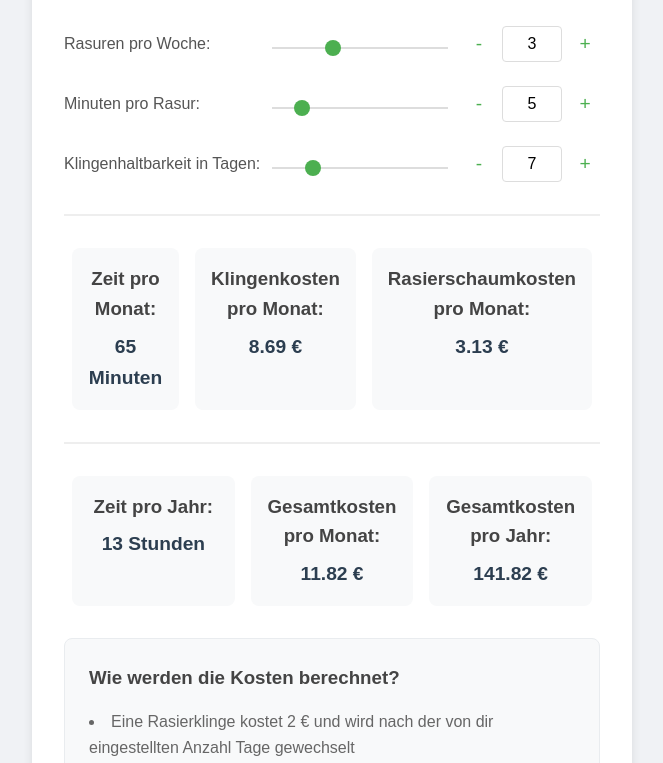
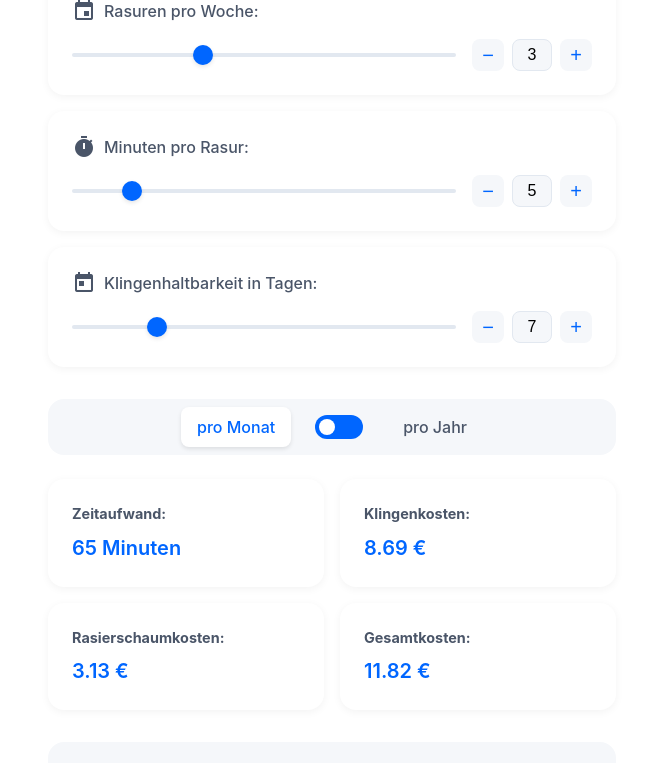
Before and after one commit to wmittermair/rasierkosten-rechner, a plain HTML site: page index.html in a window 1280 px wide. Shown: the part 121-884 px from the top of the page, without its empty margins (308-971 px from the left). Drawn offline with Linux system fonts and the light colour scheme.

Commit message:
style anpassung

```diff
--- a/index.html
+++ b/index.html
@@ -5,67 +5,105 @@
     <meta name="viewport" content="width=device-width, initial-scale=1.0">
     <title>Rasierkosten-Rechner</title>
     <link rel="stylesheet" href="styles.css">
+    <!-- Material Icons hinzufügen -->
+    <link href="https://fonts.googleapis.com/icon?family=Material+Icons" rel="stylesheet">
 </head>
 <body>
     <div class="container">
-        <h1>Rasierkosten-Rechner</h1>
+        <h1><span class="material-icons">calculate</span> Rasierkosten-Rechner</h1>
 
+        <div class="input-card">
             <div class="input-group">
-            <label for="rasurProWoche">Rasuren pro Woche:</label>
+                <label for="rasurProWoche">
+                    <span class="material-icons">event</span>
+                    Rasuren pro Woche:
+                </label>
                 <div class="slider-container">
                     <input type="range" id="rasurProWocheSlider" min="1" max="7" value="3" class="slider">
-            </div>
-            <button class="button-control decrease" data-input="rasurProWoche">-</button>
+                    <div class="number-control">
+                        <button class="button-control decrease" data-input="rasurProWoche">−</button>
                         <input type="number" id="rasurProWocheInput" value="3" min="1" max="7">
                         <button class="button-control increase" data-input="rasurProWoche">+</button>
                     </div>
+                </div>
+            </div>
 
             <div class="input-group">
-            <label for="minutenProRasur">Minuten pro Rasur:</label>
+                <label for="minutenProRasur">
+                    <span class="material-icons">timer</span>
+                    Minuten pro Rasur:
+                </label>
                 <div class="slider-container">
                     <input type="range" id="minutenProRasurSlider" min="1" max="30" value="5" class="slider">
-            </div>
-            <button class="button-control decrease" data-input="minutenProRasur">-</button>
+                    <div class="number-control">
+                        <button class="button-control decrease" data-input="minutenProRasur">−</button>
                         <input type="number" id="minutenProRasurInput" value="5" min="1" max="30">
                         <button class="button-control increase" data-input="minutenProRasur">+</button>
                     </div>
+                </div>
+            </div>
 
             <div class="input-group">
-            <label for="klingenHaltbarkeit">Klingenhaltbarkeit in Tagen:</label>
+                <label for="klingenHaltbarkeit">
+                    <span class="material-icons">today</span>
+                    Klingenhaltbarkeit in Tagen:
+                </label>
                 <div class="slider-container">
                     <input type="range" id="klingenHaltbarkeitSlider" min="1" max="30" value="7" class="slider">
-            </div>
-            <button class="button-control decrease" data-input="klingenHaltbarkeit">-</button>
+                    <div class="number-control">
+                        <button class="button-control decrease" data-input="klingenHaltbarkeit">−</button>
                         <input type="number" id="klingenHaltbarkeitInput" value="7" min="1" max="30">
                         <button class="button-control increase" data-input="klingenHaltbarkeit">+</button>
                     </div>
+                </div>
+            </div>
+        </div>
 
-        <div class="results">
+        <!-- Toggle Switch -->
+        <div class="toggle-container">
+            <span class="toggle-label" data-timeframe="monthly">pro Monat</span>
+            <label class="switch">
+                <input type="checkbox" id="timeframeToggle">
+                <span class="slider round"></span>
+            </label>
+            <span class="toggle-label" data-timeframe="yearly">pro Jahr</span>
+        </div>
+
+        <!-- Ergebnisse Container -->
+        <div id="monthlyResults" class="results">
             <div class="result-box">
-                <h3>Zeit pro Monat:</h3>
+                <h3>Zeitaufwand:</h3>
                 <p id="zeitProMonat">0 Minuten</p>
             </div>
             <div class="result-box">
-                <h3>Klingenkosten pro Monat:</h3>
+                <h3>Klingenkosten:</h3>
                 <p id="kostenProMonat">0 €</p>
             </div>
             <div class="result-box">
-                <h3>Rasierschaumkosten pro Monat:</h3>
+                <h3>Rasierschaumkosten:</h3>
                 <p id="schaumKostenProMonat">0 €</p>
+            </div>
+            <div class="result-box">
+                <h3>Gesamtkosten:</h3>
+                <p id="gesamtKostenProMonat">0 €</p>
             </div>
         </div>
 
-        <div class="results">
+        <div id="yearlyResults" class="results hidden">
             <div class="result-box">
-                <h3>Zeit pro Jahr:</h3>
+                <h3>Zeitaufwand:</h3>
                 <p id="zeitProJahr">0 Stunden</p>
             </div>
             <div class="result-box">
-                <h3>Gesamtkosten pro Monat:</h3>
-                <p id="gesamtKostenProMonat">0 €</p>
+                <h3>Klingenkosten:</h3>
+                <p id="kostenProJahr">0 €</p>
             </div>
             <div class="result-box">
-                <h3>Gesamtkosten pro Jahr:</h3>
+                <h3>Rasierschaumkosten:</h3>
+                <p id="schaumKostenProJahr">0 €</p>
+            </div>
+            <div class="result-box">
+                <h3>Gesamtkosten:</h3>
                 <p id="gesamtKostenProJahr">0 €</p>
             </div>
         </div>
--- a/script.js
+++ b/script.js
@@ -6,6 +6,15 @@ document.addEventListener('DOMContentLoaded', function() {
     const minutenProRasurInput = document.getElementById('minutenProRasurInput');
     const klingenHaltbarkeitSlider = document.getElementById('klingenHaltbarkeitSlider');
     const klingenHaltbarkeitInput = document.getElementById('klingenHaltbarkeitInput');
+    const timeframeToggle = document.getElementById('timeframeToggle');
+    const monthlyResults = document.getElementById('monthlyResults');
+    const yearlyResults = document.getElementById('yearlyResults');
+
+    const monthlyLabel = document.querySelector('.toggle-label[data-timeframe="monthly"]');
+    const yearlyLabel = document.querySelector('.toggle-label[data-timeframe="yearly"]');
+
+    // Initial state
+    monthlyLabel.classList.add('active');
 
     // Event Listener für Synchronisation zwischen Slider und Textfeld
     function syncInputs(slider, input) {
@@ -98,6 +107,44 @@ document.addEventListener('DOMContentLoaded', function() {
         }, { passive: false }); // passive: false erlaubt preventDefault()
     });
 
+    // Funktion zum Aktualisieren der Labels
+    function updateLabels(isYearly) {
+        if (isYearly) {
+            yearlyLabel.classList.add('active');
+            monthlyLabel.classList.remove('active');
+        } else {
+            monthlyLabel.classList.add('active');
+            yearlyLabel.classList.remove('active');
+        }
+    }
+
+    // Event Listener für Labels
+    monthlyLabel.addEventListener('click', function() {
+        timeframeToggle.checked = false;
+        updateLabels(false);
+        monthlyResults.classList.remove('hidden');
+        yearlyResults.classList.add('hidden');
+    });
+
+    yearlyLabel.addEventListener('click', function() {
+        timeframeToggle.checked = true;
+        updateLabels(true);
+        monthlyResults.classList.add('hidden');
+        yearlyResults.classList.remove('hidden');
+    });
+
+    // Update den bestehenden Toggle Event Listener
+    timeframeToggle.addEventListener('change', function() {
+        updateLabels(this.checked);
+        if (this.checked) {
+            monthlyResults.classList.add('hidden');
+            yearlyResults.classList.remove('hidden');
+        } else {
+            monthlyResults.classList.remove('hidden');
+            yearlyResults.classList.add('hidden');
+        }
+    });
+
     function berechneErgebnisse(isSliding = false, activeElements = new Set()) {
         // Werte aus den Eingabefeldern holen
         const rasurProWoche = parseInt(rasurProWocheInput.value);
@@ -122,6 +169,9 @@ document.addEventListener('DOMContentLoaded', function() {
         const gesamtKostenProMonat = kostenProMonat + schaumKostenProMonat;
         const gesamtKostenProJahr = gesamtKostenProMonat * 12;
 
+        const klingenKostenProJahr = kostenProMonat * 12;
+        const schaumKostenProJahr = schaumKostenProMonat * 12;
+
         // Funktion zum Aktualisieren eines Elements mit Highlight-Effekt
         function updateWithHighlight(elementId, newValue) {
             const element = document.getElementById(elementId);
@@ -144,11 +194,16 @@ document.addEventListener('DOMContentLoaded', function() {
         }
 
         // Ergebnisse anzeigen mit Highlight-Effekt
+        // Monatliche Werte
         updateWithHighlight('zeitProMonat', Math.round(zeitProMonat) + ' Minuten');
         updateWithHighlight('kostenProMonat', kostenProMonat.toFixed(2) + ' €');
         updateWithHighlight('schaumKostenProMonat', schaumKostenProMonat.toFixed(2) + ' €');
+        updateWithHighlight('gesamtKostenProMonat', gesamtKostenProMonat.toFixed(2) + ' €');
+
+        // Jährliche Werte
         updateWithHighlight('zeitProJahr', Math.round(zeitProJahr / 60) + ' Stunden');
-        updateWithHighlight('gesamtKostenProMonat', gesamtKostenProMonat.toFixed(2) + ' €');
+        updateWithHighlight('kostenProJahr', klingenKostenProJahr.toFixed(2) + ' €');
+        updateWithHighlight('schaumKostenProJahr', schaumKostenProJahr.toFixed(2) + ' €');
         updateWithHighlight('gesamtKostenProJahr', gesamtKostenProJahr.toFixed(2) + ' €');
     }
 
--- a/styles.css
+++ b/styles.css
@@ -1,3 +1,13 @@
+:root {
+    --primary-color: #0066ff;
+    --background-color: #ffffff;
+    --card-background: #ffffff;
+    --text-color: #333333;
+    --border-radius: 16px;
+    --slider-color: #0066ff;
+    --input-background: #f5f7fa;
+}
+
 * {
     margin: 0;
     padding: 0;
@@ -5,92 +15,118 @@
 }
 
 body {
-    font-family: Arial, sans-serif;
-    line-height: 1.6;
-    background-color: #f0f2f5;
+    font-family: -apple-system, BlinkMacSystemFont, 'Segoe UI', Roboto, sans-serif;
+    background-color: var(--background-color);
+    color: var(--text-color);
+    line-height: 1.5;
 }
 
 .container {
     max-width: 600px;
     margin: 2rem auto;
-    padding: 2rem;
-    background-color: white;
-    border-radius: 10px;
-    box-shadow: 0 0 10px rgba(0,0,0,0.1);
+    padding: 1rem;
 }
 
-h1 {
-    text-align: center;
+.input-card {
     margin-bottom: 2rem;
-    color: #333;
 }
 
 .input-group {
-    margin-bottom: 1.5rem;
+    background: var(--card-background);
+    padding: 1.5rem;
+    border-radius: var(--border-radius);
+    margin-bottom: 1rem;
+    box-shadow: 0 2px 8px rgba(0, 0, 0, 0.05);
+    display: flex;
+    flex-direction: column;
+    gap: 1rem;
+}
+
+label {
     display: flex;
     align-items: center;
     gap: 0.5rem;
-    position: relative;
-}
-
-label {
-    flex: 0 0 200px;
-    color: #555;
+    font-weight: 500;
+    color: #4a5568;
 }
 
 .slider-container {
-    position: relative;
-    flex: 1;
-    margin-right: 0.5rem;
-}
-
-.button-control {
-    background: none;
-    border: none;
-    cursor: pointer;
-    padding: 5px;
-    color: #4CAF50;
-    font-size: 1.2rem;
-    width: 30px;
-    height: 30px;
     display: flex;
     align-items: center;
-    justify-content: center;
-    border-radius: 50%;
-}
-
-.button-control:hover {
-    background-color: rgba(76, 175, 80, 0.1);
+    gap: 1rem;
+    width: 100%;
 }
 
 input[type="range"] {
+    flex: 1;
     -webkit-appearance: none;
     -moz-appearance: none;
     appearance: none;
-    width: 100%;
-    height: 2px;
-    background: #ddd;
+    height: 4px;
+    background: #e2e8f0;
+    border-radius: 2px;
     outline: none;
 }
 
 input[type="range"]::-webkit-slider-thumb {
     -webkit-appearance: none;
     appearance: none;
-    width: 16px;
-    height: 16px;
+    width: 20px;
+    height: 20px;
+    background: var(--slider-color);
     border-radius: 50%;
-    background: #4CAF50;
     cursor: pointer;
+    box-shadow: 0 2px 4px rgba(0, 0, 0, 0.1);
+}
+
+input[type="range"]::-moz-range-thumb {
+    -moz-appearance: none;
+    appearance: none;
+    width: 20px;
+    height: 20px;
+    background: var(--slider-color);
+    border-radius: 50%;
+    cursor: pointer;
+    box-shadow: 0 2px 4px rgba(0, 0, 0, 0.1);
     border: none;
 }
 
-input[type="range"]::-moz-range-thumb {
-    width: 16px;
-    height: 16px;
-    border-radius: 50%;
-    background: #4CAF50;
+.number-control {
+    display: flex;
+    align-items: center;
+    gap: 0.5rem;
+    min-width: 120px;
+}
+
+.button-control {
+    width: 32px;
+    height: 32px;
+    border: none;
+    background: var(--input-background);
+    border-radius: 8px;
     cursor: pointer;
-    border: none;
+    display: flex;
+    align-items: center;
+    justify-content: center;
+    font-size: 1.25rem;
+    color: var(--primary-color);
+}
+
+.button-control:hover {
+    background: #edf2f7;
+}
+
+input[type="number"] {
+    -webkit-appearance: none;
+    -moz-appearance: textfield;
+    appearance: textfield;
+    width: 40px;
+    height: 32px;
+    text-align: center;
+    border: 1px solid #e2e8f0;
+    border-radius: 8px;
+    font-size: 1rem;
+    background: var(--input-background);
 }
 
 input[type="number"]::-webkit-inner-spin-button,
@@ -100,91 +136,147 @@ input[type="number"]::-webkit-outer-spin-button {
     margin: 0;
 }
 
-input[type="number"] {
-    -webkit-appearance: textfield;
-    -moz-appearance: textfield;
-    appearance: textfield;
-    width: 60px;
-    padding: 0.5rem;
-    border: 1px solid #ddd;
-    border-radius: 4px;
-    text-align: center;
-    font-size: 1rem;
-}
-
-input[type="number"]:focus {
-    outline: none;
-    border-color: #4CAF50;
-    box-shadow: 0 0 0 2px rgba(76, 175, 80, 0.2);
-}
-
 .results {
-    display: flex;
-    justify-content: space-between;
-    margin-top: 2rem;
-    padding-top: 2rem;
-    border-top: 2px solid #eee;
-}
-
-@keyframes highlight {
-    0% {
-        background-color: #f8f9fa;
-    }
-    50% {
-        background-color: #f0f7f0;
-    }
-    100% {
-        background-color: #f8f9fa;
-    }
+    display: grid;
+    grid-template-columns: repeat(auto-fit, minmax(180px, 1fr));
+    gap: 1rem;
+    margin-bottom: 1.5rem;
 }
 
 .result-box {
-    text-align: center;
-    flex: 1;
-    padding: 1rem;
-    background-color: #f8f9fa;
-    border-radius: 8px;
-    margin: 0 0.5rem;
-    transition: background-color 0.3s ease;
+    background: var(--card-background);
+    padding: 1.5rem;
+    border-radius: var(--border-radius);
+    box-shadow: 0 2px 8px rgba(0, 0, 0, 0.05);
 }
 
 .result-box h3 {
-    color: #444;
+    font-size: 0.9rem;
+    color: #4a5568;
     margin-bottom: 0.5rem;
 }
 
 .result-box p {
-    font-size: 1.2rem;
-    font-weight: bold;
-    color: #2c3e50;
-}
-
-.highlight {
-    animation: highlight 1s ease-out;
-}
-
-.active-highlight {
-    background-color: #f0f7f0;
+    font-size: 1.25rem;
+    font-weight: 600;
+    color: var(--primary-color);
 }
 
 .info-box {
+    background: var(--input-background);
+    padding: 1.5rem;
+    border-radius: var(--border-radius);
     margin-top: 2rem;
-    padding: 1.5rem;
-    background-color: #f8f9fa;
-    border-radius: 8px;
-    border: 1px solid #e9ecef;
 }
 
 .info-box h3 {
-    color: #444;
     margin-bottom: 1rem;
+    color: #4a5568;
 }
 
 .info-box ul {
-    list-style-position: inside;
-    color: #666;
+    list-style: none;
+    padding-left: 1rem;
 }
 
 .info-box li {
     margin-bottom: 0.5rem;
+    color: #4a5568;
+    position: relative;
 }
+
+.info-box li::before {
+    content: "•";
+    color: var(--primary-color);
+    position: absolute;
+    left: -1rem;
+}
+
+@media (max-width: 600px) {
+    .container {
+        margin: 1rem;
+        padding: 0;
+    }
+
+    .results {
+        grid-template-columns: 1fr;
+    }
+}
+
+/* Toggle Switch Styles */
+.toggle-container {
+    display: flex;
+    align-items: center;
+    justify-content: center;
+    gap: 1rem;
+    margin-bottom: 1.5rem;
+    background: var(--input-background);
+    padding: 0.5rem;
+    border-radius: var(--border-radius);
+}
+
+.toggle-label {
+    color: #4a5568;
+    font-weight: 500;
+    cursor: pointer;
+    padding: 0.5rem 1rem;
+    border-radius: 8px;
+    transition: all 0.3s ease;
+}
+
+.toggle-label.active {
+    color: var(--primary-color);
+    background: white;
+    box-shadow: 0 2px 4px rgba(0, 0, 0, 0.1);
+}
+
+.switch {
+    position: relative;
+    display: inline-block;
+    width: 48px;
+    height: 24px;
+    margin: 0 0.5rem;
+}
+
+.switch input {
+    opacity: 0;
+    width: 0;
+    height: 0;
+}
+
+.switch .slider {
+    position: absolute;
+    cursor: pointer;
+    top: 0;
+    left: 0;
+    right: 0;
+    bottom: 0;
+    background-color: var(--primary-color);
+    transition: .4s;
+    border-radius: 34px;
+}
+
+.switch .slider:before {
+    position: absolute;
+    content: "";
+    height: 16px;
+    width: 16px;
+    left: 4px;
+    bottom: 4px;
+    background-color: white;
+    transition: .4s;
+    border-radius: 50%;
+}
+
+.switch input:checked + .slider {
+    background-color: var(--primary-color);
+}
+
+.switch input:checked + .slider:before {
+    transform: translateX(24px);
+    background-color: white;
+}
+
+.hidden {
+    display: none;
+}
```
Lines whose indentation alone changed are shown as unchanged.
